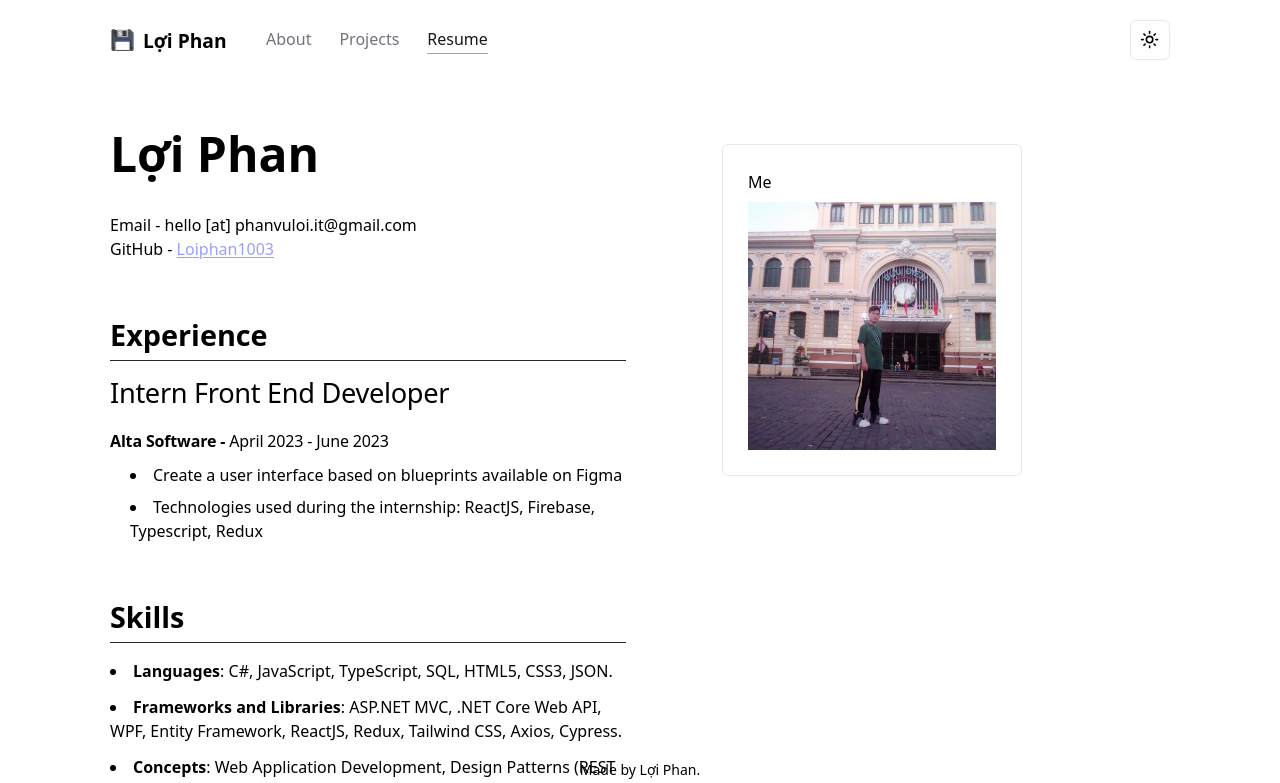
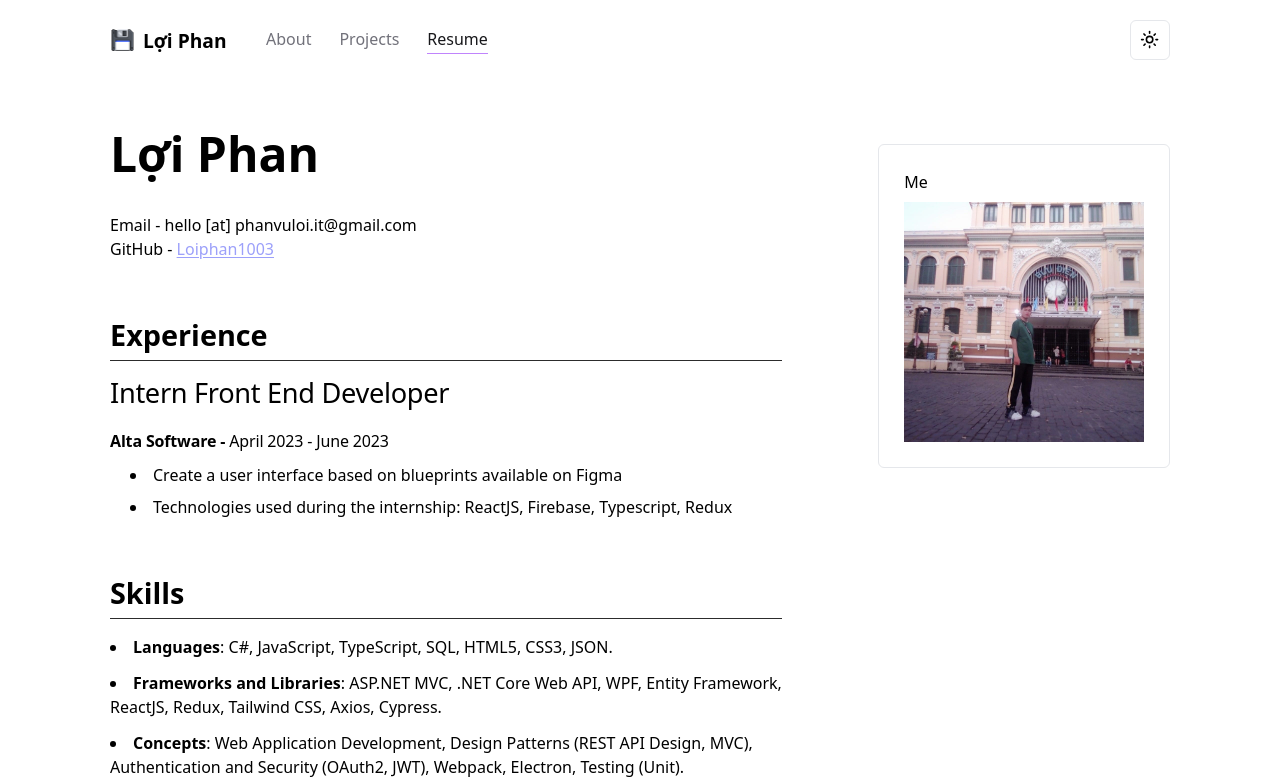
Before and after one commit to Loiphan1003/porfolio, a Next.js app: page /resume in a window 1280 px wide. Shown: the top 783 px of the page. Built offline with nearby package versions, Linux system fonts and the light colour scheme.

Commit message:
Complete ui resume

```diff
--- /dev/null
+++ b/app/components/Loading.tsx
@@ -0,0 +1,10 @@
+import React from 'react'
+
+export const Loading = () => {
+    return (
+        <div className="flex flex-col space-y-2 items-center justify-center min-h-screen bg-transparent">
+            <div className="animate-spin rounded-full h-20 w-20 border-t-2 border-b-2 border-blue-500"></div>
+            <p>Loading...</p>
+        </div>
+    )
+}
--- a/app/components/layouts/InfoLayout.tsx
+++ b/app/components/layouts/InfoLayout.tsx
@@ -8,22 +8,22 @@ const InfoLayout = ({ children }: { children: React.ReactNode }) => {
 
     return (
         <div
-            className="mt-[48px] w-full min-h-fit transition-colors ease-linear delay-200 flex flex-col lg:flex-row gap-[6rem]"
+            className="mt-[48px] w-full lg:flex justify-between lg:flex-row gap-[6rem]"
         >
             <div
-                className="max-w-full min-w-0"
+                className="max-w-full min-w-[50%]"
             >
                 {children}
             </div>
 
+            <div className='w-[50%]' >
                 <Reveal>
-                <aside
+                    <div
                         className="lg:block hidden md:max-w-[300px]"
                     >
                         <div
                             className="my-[1rem] p-[25px] box-border flex flex-col gap-2
-                        rounded-md border dark:border-dark-borderColor dark:bg-[#1F1F1F]
-                    "
+                            rounded-md border dark:border-dark-borderColor dark:bg-[#1F1F1F]"
                         >
                             <h2>Me</h2>
                             <Image
@@ -33,8 +33,9 @@ const InfoLayout = ({ children }: { children: React.ReactNode }) => {
                                 height={0}
                             />
                         </div>
-                </aside>
+                    </div>
                 </Reveal>
+            </div>
         </div>
     )
 }
--- a/app/components/ui/Navbar.tsx
+++ b/app/components/ui/Navbar.tsx
@@ -45,7 +45,7 @@ export const Navbar = () => {
                             alt='header'
                         />
                         <p className="text-[0.9rem] md:text-[1.2rem] font-bold not-italic leading-[19px]" >Lợi Phan</p>
-                    </Link>
+                    </Link >
 
                     <ul
                         className="w-[200px] flex gap-[20px] space-x-2 ml-[10px] md:ml-0 md:pl-1 md:pr-[170px]"
@@ -63,11 +63,11 @@ export const Navbar = () => {
                             </li>
                         ))}
                     </ul>
-                </div>
+                </div >
 
                 <ThemeButton />
             </div >
-        </div>
+        </div >
 
     )
 }
--- a/app/layout.tsx
+++ b/app/layout.tsx
@@ -35,19 +35,19 @@ function RootLayout({
             disableTransitionOnChange
           >
             <div
-              className="dark:bg-dark-bg dark:text-dark-text h-screen max-h-fit relative"
+              className="dark:bg-dark-bg dark:text-dark-text h-auto relative"
             >
               <Reveal>
                 <Navbar />
               </Reveal>
               <div
-                className="container mx-auto w-screen h-fit mb-6"
+                className="container mx-auto w-screen h-fit px-4 md:px-0"
               >
                 {children}
               </div>
 
               <footer
-                className="w-screen h-fit absolute py-5 bottom-0 dark:bg-dark-cardBackgroundColor mt-[80px] flex-col justify-center items-center"
+                className="w-screen h-fit  py-5 bottom-0 dark:bg-dark-cardBackgroundColor mt-[80px] flex-col justify-center items-center"
               >
                 <p className="text-sm text-center leading-5 font-normal">Made by Lợi Phan.</p>
               </footer>
--- a/app/page.tsx
+++ b/app/page.tsx
@@ -65,13 +65,19 @@ export default function Home() {
       </Reveal>
 
       <Reveal>
+        <section>
+          <h2>About Me</h2>
+        </section>
+      </Reveal>
+
+      <Reveal>
         <section
           className="mt-[48px]"
         >
           <div
             className="flex flex-row justify-between items-center"
           >
-            <p className=" dark:text-dark-fontColorHeading text-light-fontColorHeading text-[1.7rem] md:text-[2rem] font-bold leading-[35px] not-italic tracking-[-0.8px]" >Projects</p>
+            <h2 className=" dark:text-dark-fontColorHeading text-light-fontColorHeading text-[1.7rem] md:text-[2rem] font-bold leading-[35px] not-italic tracking-[-0.8px]" >Projects</h2>
 
             <Button label='View all' onClick={() => handleViewAll('projects')} />
           </div>
--- a/app/projects/page.tsx
+++ b/app/projects/page.tsx
@@ -20,7 +20,7 @@ const Projects = () => {
 
     return (
         <main
-            className="mt-[2rem] md:mt-[48px] min-h-[60vh]"
+            className="mt-[2rem] md:mt-[48px] min-h-[70vh]"
         >
             <Reveal>
                 <header>
--- a/app/resume/page.tsx
+++ b/app/resume/page.tsx
@@ -21,11 +21,13 @@ const Resume = () => {
 
     return (
         <InfoLayout>
-            <h1
-                className="dark:text-dark-fontColorHeading text-[3rem] font-bold not-italic leading-[52.8px]"
-            >
-                Lợi Phan
-            </h1>
+            <Reveal>
+                <h1
+                    className="dark:text-dark-fontColorHeading text-[3rem] font-bold not-italic leading-[52.8px]"
+                >
+                    Lợi Phan
+                </h1>
+            </Reveal>
 
             <section
                 className="mt-[32px] flex flex-col space-y-14"
```
Lines whose indentation alone changed are shown as unchanged.
